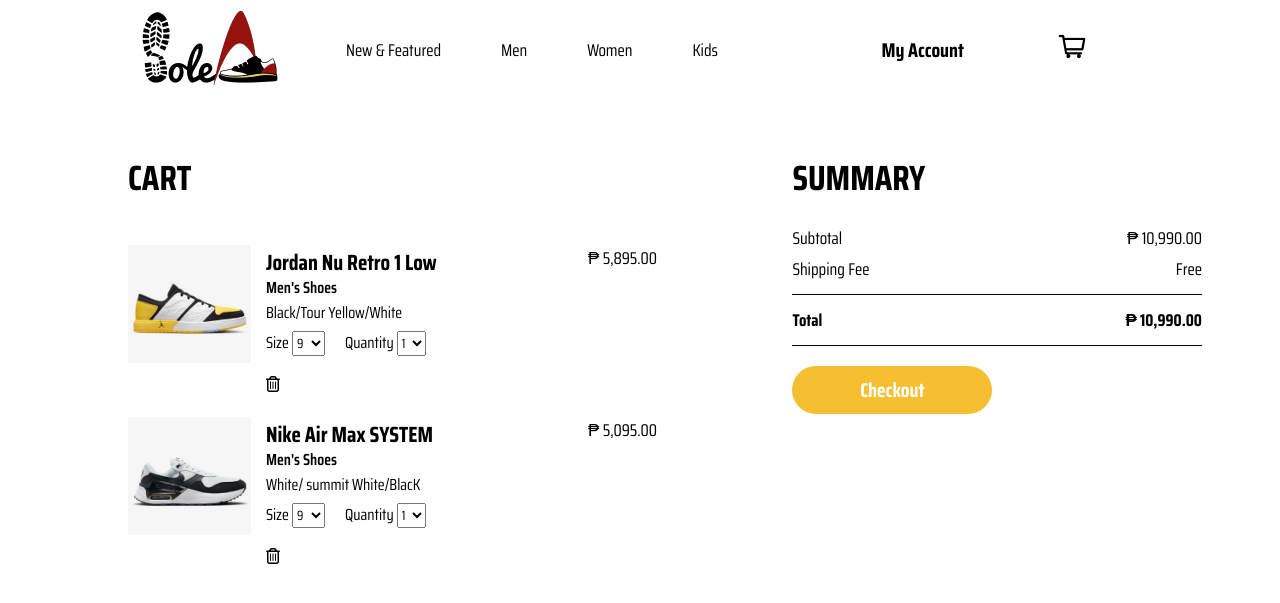
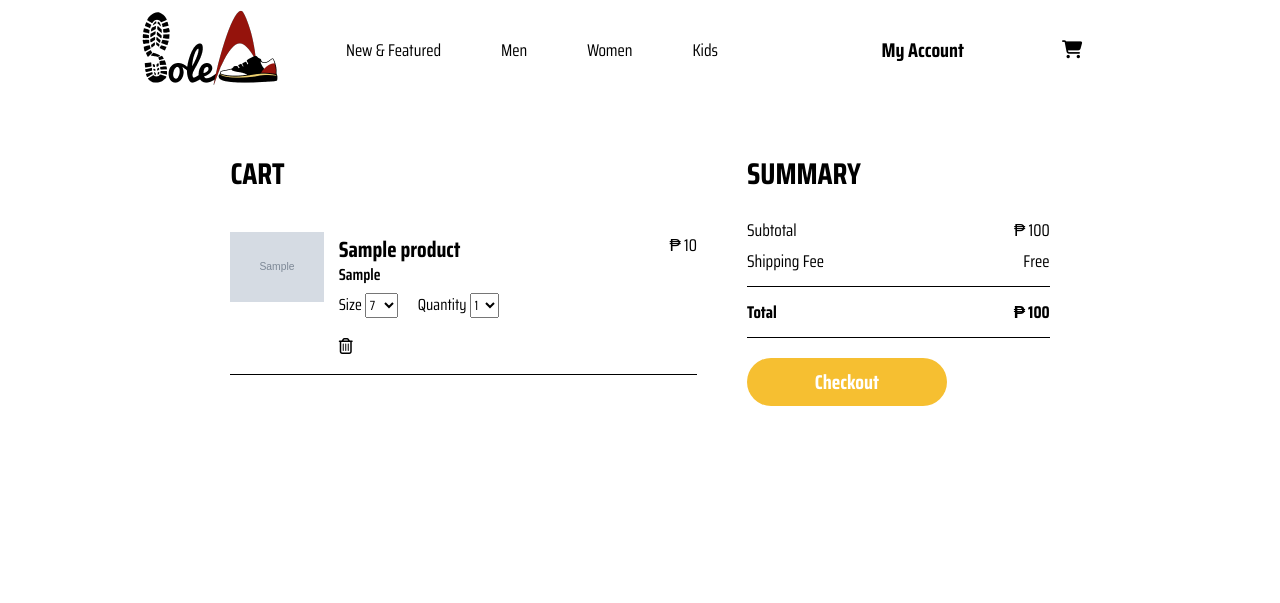
Before and after one commit to MarkVincent06/SoleAce_E-Commerce-Site, a PHP site: page /cart.php in a window 1280 px wide. Shown: the top 603 px of the page. Run offline with PHP 8.4, Linux system fonts and the light colour scheme; tables that the repository leaves empty or names only in its code hold one stand-in row (values such as "Sample post"); grey boxes marked "Sample" are stand-in pictures.

Commit message:
added many things such as add to cart system

```diff
--- /dev/null
+++ b/admin/index.php
@@ -0,0 +1,3 @@
+<?php
+
+echo "hello admion";
--- a/cart.php
+++ b/cart.php
@@ -1,3 +1,9 @@
+<?php
+// gets all the featured product data in the database
+include './crudDB/getShoppingCart.php';
+
+?>
+
 <!DOCTYPE html>
 <html lang="en">
 
@@ -7,8 +13,8 @@
    <meta name="viewport" content="width=device-width, initial-scale=1.0">
 
    <!-- CSS LINK -->
-   <link rel="stylesheet" href="./styles/index.css">
    <link rel="stylesheet" href="./styles/cart.css">
+   <link rel="stylesheet" href="./styles/navigation.css">
 
    <!-- GOOGLE FONTS LINK -->
    <link rel="preconnect" href="https://fonts.googleapis.com">
@@ -32,73 +38,51 @@
          <section class="cart-container">
             <h2>CART</h2>
 
+            <?php
+            $total_price = 0; // Initialize total price to 0
+            foreach ($cart_products as $product) :
+               // Calculate total price of the product based on quantity and price
+               $product_total_price = $product["shoe_price"] * $product["shoe_quantity"];
+               $total_price += $product_total_price; // Add product price to the running total
+            ?>
                <div class="cart--product-container">
-               <img src="./uploads/product10.png" alt="A picture of an item">
+                  <img src="<?php echo $product["shoe_image_src"] ?>" alt="A picture of an item">
                   <div class="cart--product-details">
-                  <h3>Jordan Nu Retro 1 Low</h3>
-                  <p>Men's Shoes</p>
-                  <p>Black/Tour Yellow/White</p>
+                     <h3><?php echo $product["shoe_name"] ?></h3>
+                     <p><?php echo $product["shoe_category"] ?></p>
+                     <!-- <p>Black/Tour Yellow/White</p> -->
                      <div class="cart--product-selection">
                         <div>
                            <label for="product-size">Size</label>
                            <select name="product-size" id="product-size">
-                           <option value="9">9</option>
-                           <option value="10">10</option>
-                           <option value="11">11</option>
-                           <option value="12">12</option>
-                           <option value="13">13</option>
+                              <?php
+                              $sizes = ["7", "8", "9", "10", "11", "12", "13", "14", "15"];
+                              foreach ($sizes as $size) :
+                                 $selectedSize = ($size === $product["shoe_size"]) ? "selected" : "";
+                              ?>
+                                 <option value="<?php echo $size ?>" <?php echo $selectedSize ?>><?php echo $size ?></option>
+                              <?php endforeach ?>
                            </select>
                         </div>
 
                         <div>
                            <label for="product-quantity">Quantity</label>
                            <select name="product-quantity" id="product-quantity">
-                           <option value="1">1</option>
-                           <option value="2">2</option>
-                           <option value="3">3</option>
-                           <option value="4">4</option>
-                           <option value="5">5</option>
+                              <?php
+                              $quantities = ["1", "2", "3", "4", "5"];
+                              foreach ($quantities as $quantity) :
+                                 $selectedQuantity = ($quantity === $product["shoe_quantity"]) ? "selected" : "";
+                              ?>
+                                 <option value="<?php echo $quantity ?>" <?php echo $selectedQuantity ?>><?php echo $quantity ?></option>
+                              <?php endforeach ?>
                            </select>
                         </div>
                      </div>
                      <a href="#"><i class="fa-regular fa-trash-can trashcan"></i></a>
                   </div>
-               <small class="cart--product-price">₱ 5,895.00</small>
+                  <small class="cart--product-price">₱ <?php echo $product["shoe_price"] ?></small>
                </div>
-
-            <div class="cart--product-container">
-               <img src="./uploads/product9.png" alt="A picture of an item">
-               <div class="cart--product-details">
-                  <h3>Nike Air Max SYSTEM</h3>
-                  <p>Men's Shoes</p>
-                  <p>White/ summit White/BlacK</p>
-                  <div class="cart--product-selection">
-                     <div>
-                        <label for="product-size">Size</label>
-                        <select name="product-size" id="product-size">
-                           <option value="9">9</option>
-                           <option value="10">10</option>
-                           <option value="11">11</option>
-                           <option value="12">12</option>
-                           <option value="13">13</option>
-                        </select>
-                     </div>
-
-                     <div>
-                        <label for="product-quantity">Quantity</label>
-                        <select name="product-quantity" id="product-quantity">
-                           <option value="1">1</option>
-                           <option value="2">2</option>
-                           <option value="3">3</option>
-                           <option value="4">4</option>
-                           <option value="5">5</option>
-                        </select>
-                     </div>
-                  </div>
-                  <a href="#"><i class="fa-regular fa-trash-can trashcan"></i></a>
-               </div>
-               <small class="cart--product-price">₱ 5,095.00</small>
-            </div>
+            <?php endforeach ?>
 
          </section>
 
@@ -106,7 +90,7 @@
             <h2>SUMMARY</h2>
             <div class="summary--subtotal">
                <p>Subtotal</p>
-               <p>₱ 10,990.00</p>
+               <p>₱ <?php echo number_format($total_price) ?></p>
             </div>
 
             <div class="summary--shipping-fee">
@@ -118,7 +102,7 @@
 
             <div class="summary--total">
                <p>Total</p>
-               <p>₱ 10,990.00</p>
+               <p>₱ <?php echo number_format($total_price) ?></p>
             </div>
 
             <div class="summary--hori-line"></div>
--- /dev/null
+++ b/crudDB/getShoppingCart.php
@@ -0,0 +1,18 @@
+<?php
+
+include './includes/database.php';
+
+// Construct the SQL query to join the shopping_cart and shoe_products tables
+$sql = "SELECT shopping_cart.cart_id, shopping_cart.shoe_id, shopping_cart.shoe_size, shopping_cart.shoe_quantity, shoe_products.shoe_name, shoe_products.shoe_category, shoe_products.shoe_price, shoe_products.shoe_image_src FROM shopping_cart JOIN shoe_products ON shopping_cart.shoe_id = shoe_products.shoe_id;";
+
+// Execute the query
+$result = mysqli_query($conn, $sql);
+
+// fetch and store the result in an array
+$cart_products = mysqli_fetch_all($result, MYSQLI_ASSOC) or die("There are no items in your cart.");
+
+// Free result set
+mysqli_free_result($result);
+
+// closing the connection to the db
+mysqli_close($conn);
--- /dev/null
+++ b/includes/database.php
@@ -0,0 +1,13 @@
+<?php
+$servername = "localhost";
+$username = "root";
+$password = "";
+$database = "soleacedb";
+
+// Create connection
+$conn = mysqli_connect($servername, $username, $password, $database);
+
+// Check connection
+if (!$conn) {
+   die("Connection failed: " . mysqli_connect_error());
+}
--- a/includes/navigation.php
+++ b/includes/navigation.php
@@ -4,10 +4,43 @@
    </a>
 
    <ul class="categories">
-      <li><a href="#">New & Featured</a></li>
-      <li><a href="#">Men</a></li>
-      <li><a href="#">Women</a></li>
-      <li><a href="#">Kids</a>
+      <li>
+         New & Featured
+
+         <ul class="dropdown-menu">
+            <li><a href="#">New Arrivals</a></li>
+            <li><a href="#">Featured Shoes</a></li>
+         </ul>
+      </li>
+      <li>
+         Men
+
+         <ul class="dropdown-menu">
+            <li><a href="#">All Shoes For Men</a></li>
+            <li><a href="#">Casual</a></li>
+            <li><a href="#">Sneakers</a></li>
+            <li><a href="#">Running</a></li>
+         </ul>
+      </li>
+      <li>
+         Women
+
+         <ul class="dropdown-menu">
+            <li><a href="#">All Shoes For Women</a></li>
+            <li><a href="#">Casual</a></li>
+            <li><a href="#">Sneakers</a></li>
+            <li><a href="#">Running</a></li>
+         </ul>
+      </li>
+      <li>
+         Kids
+
+         <ul class="dropdown-menu">
+            <li><a href="#">All Shoes For Kids</a></li>
+            <li><a href="#">Casual</a></li>
+            <li><a href="#">Sneakers</a></li>
+            <li><a href="#">Running</a></li>
+         </ul>
       </li>
    </ul>
 
@@ -17,6 +50,6 @@
 
    <!-- WILL CHANGE THIS TO IMAGE TO ICON LATER -->
    <a href="./cart.php" class="shopping-cart-link">
-      <img src="./img/icons/shopping-cart.png" alt="An icon of a shopping cart">
+      <i class="fa-solid fa-cart-shopping shopping-cart"></i>
    </a>
 </nav>
--- a/styles/cart.css
+++ b/styles/cart.css
@@ -6,31 +6,50 @@
   --mango: #f6bf31;
 }
 
+* {
+  font-family: "Saira Condensed", sans-serif;
+  box-sizing: border-box;
+  margin: 0;
+  padding: 0;
+}
+
+body {
+  width: 100%;
+  height: 100vh;
+  overflow-x: hidden;
+}
+
 /* LAYOUTS */
 .cart-summary-container {
   display: grid;
   grid-template-columns: 60% 40%;
-  padding: 0 10%;
+  padding: 0 18%;
   margin: 50px 0;
-  gap: 50px;
+  /* gap: 50px; */
 }
 
 .cart-container {
   display: flex;
   flex-direction: column;
-  gap: 20px;
 }
 
 .cart--product-container {
   display: grid;
   grid-template-columns: 20% 50% 30%;
   gap: 15px;
+  padding: 15px 0;
+  border-bottom: 1px solid var(--black);
+  margin-right: 25px;
 }
 
 .cart--product-selection {
   display: flex;
   gap: 20px;
   margin-top: 5px;
+}
+
+.summary-container {
+  margin-left: 25px;
 }
 
 .summary--hori-line {
@@ -41,7 +60,7 @@
 /* TYPOGRAPHY */
 .cart-container > h2,
 .summary-container > h2 {
-  font-size: 35px;
+  font-size: 30px;
   margin-bottom: 20px;
 }
 
@@ -65,6 +84,8 @@
 
 .cart--product-price {
   font-size: 17px;
+  margin-left: auto;
+  padding-right: 30px;
 }
 
 .summary--subtotal,
@@ -92,9 +113,36 @@
   background-color: var(--mango);
   font-size: 20px;
   margin-top: 20px;
+  position: relative;
+  z-index: 1;
+  overflow: hidden;
 }
 
 /* IMAGES */
 .cart--product-container > img {
   width: 100%;
 }
+
+/* HOVERS, ACTIVES, ETC. */
+.summary--checkout-button:hover {
+  color: black;
+}
+
+.summary--checkout-button:after {
+  content: "";
+  background: rgb(117, 201, 117);
+  position: absolute;
+  z-index: -1;
+  left: -20%;
+  right: -20%;
+  top: 0;
+  bottom: 0;
+  transform: skewX(-45deg) scale(0, 1);
+  transition: all 0.5s;
+}
+
+.summary--checkout-button:hover:after {
+  transform: skewX(-45deg) scale(1, 1);
+  -webkit-transition: all 0.5s;
+  transition: all 0.5s;
+}
--- a/styles/index.css
+++ b/styles/index.css
@@ -193,11 +156,36 @@
   border: none;
   background-color: var(--mango);
   color: var(--white2);
+  position: relative;
+  z-index: 1;
+  overflow: hidden;
 }
 
 /* LINKS */
-a {
-  text-decoration: none;
+
+/* HOVERS, ACTIVES, ETC. */
+.product--button:hover,
+.new-products--button:hover {
+  color: black;
 }
 
-/* HOVERS, ACTIVES, ETC. */
+.product--button:after,
+.new-products--button:after {
+  content: "";
+  background: rgb(117, 201, 117);
+  position: absolute;
+  z-index: -1;
+  left: -20%;
+  right: -20%;
+  top: 0;
+  bottom: 0;
+  transform: skewX(-45deg) scale(0, 1);
+  transition: all 0.5s;
+}
+
+.product--button:hover:after,
+.new-products--button:hover:after {
+  transform: skewX(-45deg) scale(1, 1);
+  -webkit-transition: all 0.5s;
+  transition: all 0.5s;
+}
--- /dev/null
+++ b/styles/navigation.css
@@ -0,0 +1,107 @@
+:root {
+  --black: #000000;
+  --white: #ffffff;
+  --white2: #f5f5f5;
+  --scarlet: #bb0000;
+  --mango: #f6bf31;
+}
+
+/* LAYOUTS */
+nav {
+  display: grid;
+  grid-template-columns: 20% 40% 20% 20%;
+  height: 100px;
+  align-items: center;
+  padding: 0px 100px 0px 100px;
+}
+
+.business-logo-container {
+  margin: 0 auto;
+}
+
+.categories {
+  display: flex;
+  align-items: center;
+  justify-content: space-around;
+}
+
+.categories li {
+  position: relative;
+  cursor: pointer;
+}
+
+.categories li i {
+  margin-left: 5px;
+}
+
+.categories li .dropdown-menu {
+  position: absolute;
+  display: none;
+  left: -20px;
+  top: 100%;
+  z-index: 10;
+  background: var(--white);
+  padding: 10px 15px;
+}
+
+.categories li .dropdown-menu li {
+  width: 150px;
+  margin-bottom: 5px;
+  cursor: pointer;
+}
+
+.categories li .dropdown-menu a {
+  color: rgba(0, 0, 0, 0.6);
+  transition: color 200ms ease-in-out;
+}
+
+.account-link {
+  margin-left: auto;
+}
+
+.shopping-cart-link {
+  margin: auto;
+}
+
+/* TYPOGRAPHY */
+li {
+  list-style: none;
+}
+
+.categories li {
+  font-size: 17px;
+}
+
+.account-link {
+  font-size: 17px;
+  color: var(--black);
+}
+
+/* IMAGES AND ICONS */
+.business-logo {
+  max-height: 100%;
+}
+
+.shopping-cart {
+  color: var(--black);
+  font-size: 18px;
+}
+
+/* LINKS */
+a {
+  text-decoration: none;
+}
+
+/* HOVERS, ACTIVES, ETC. */
+.categories > li:hover {
+  text-decoration: underline;
+  text-underline-offset: 5px;
+}
+
+.categories li .dropdown-menu a:hover {
+  color: rgba(0, 0, 0, 1);
+}
+
+.categories li:hover .dropdown-menu {
+  display: block;
+}
```
Also changed, not shown: other parts of styles/index.css (+7 -44 lines), crudDB/add_product_to_cart.php (added, +41 -0 lines), crudDB/getFeaturedProducts.php (added, +18 -0 lines), index.php (+57 -64 lines), js/add_to_cart.js (added, +28 -0 lines), js/showSuccessToastMsg.js (added, +29 -0 lines). Lines whose indentation alone changed are shown as unchanged.
